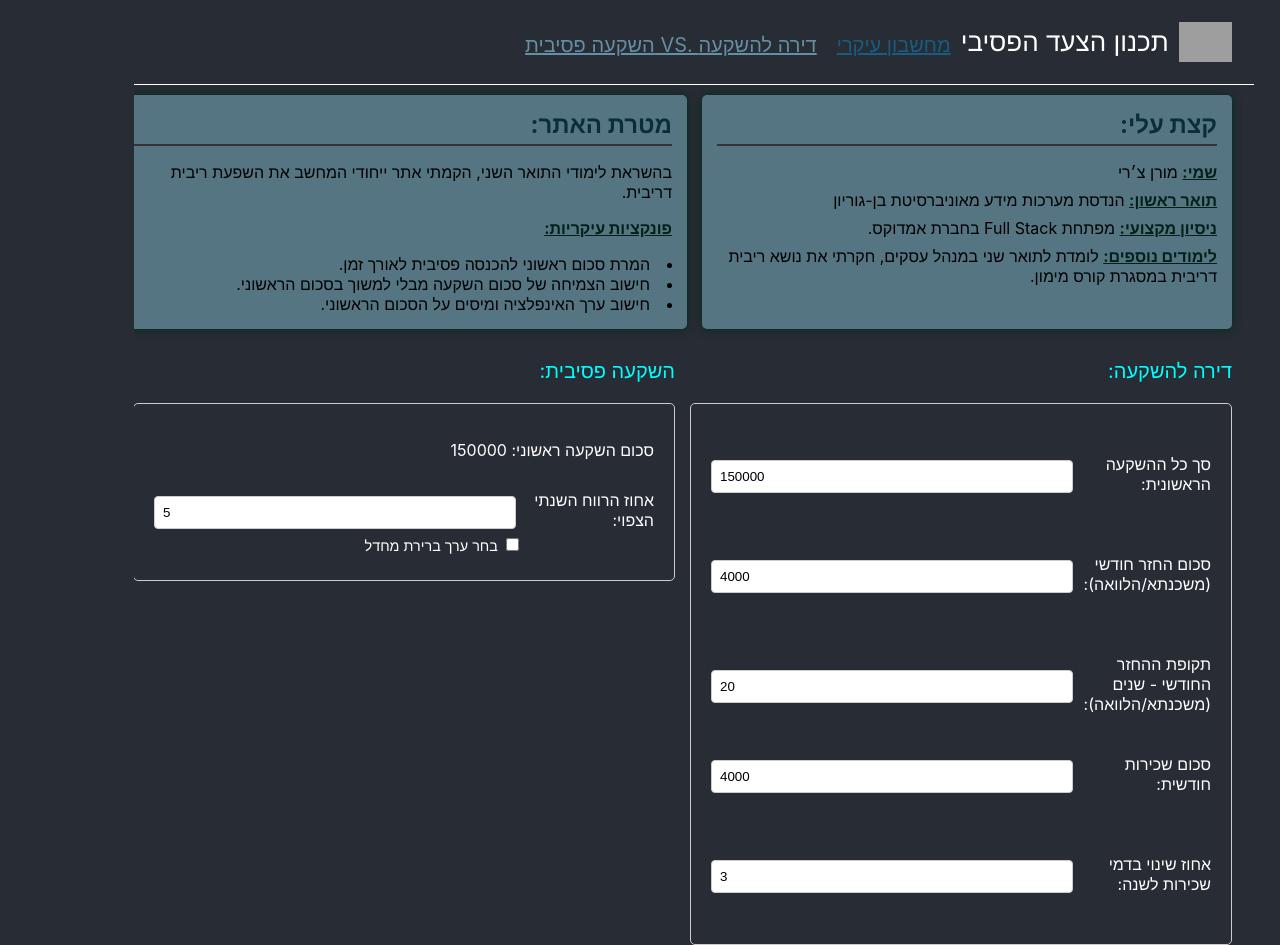
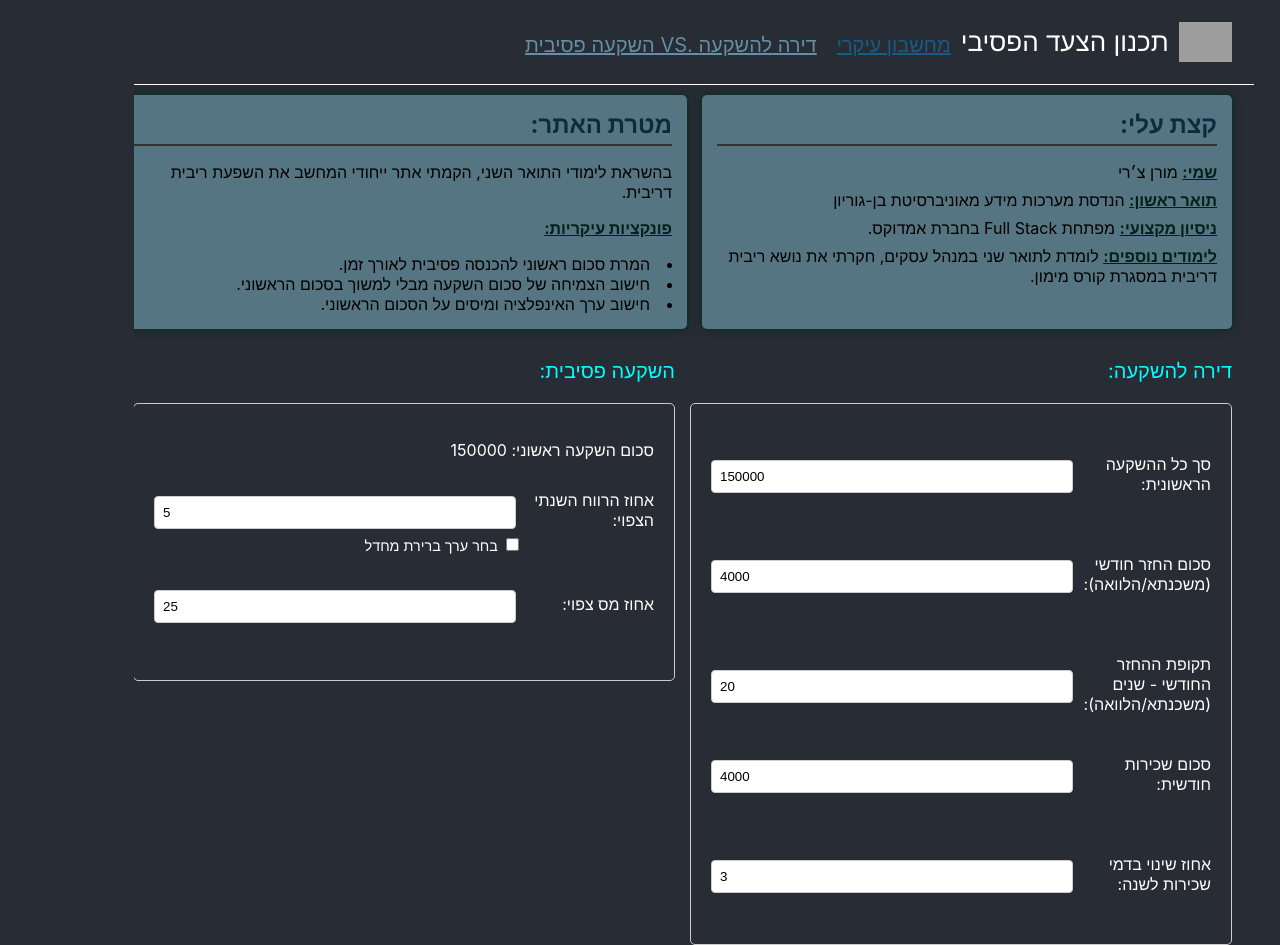
Before and after one commit to MoranChery/planning-passive-step, a React (Create React App) app: page /houseVSpassive in a window 1280 px wide. Built offline with nearby package versions, Linux system fonts and the light colour scheme; grey boxes are pictures that could not be loaded.

Commit message:
Added tax input

```diff
--- a/src/components/PassiveForm.js
+++ b/src/components/PassiveForm.js
@@ -3,16 +3,13 @@ import React, { useState } from 'react';
 
 
 
-const PassiveForm = ({ data }) => {
+const PassiveForm = ({ data, setPassiveDataForm }) => {
 
     const [checked, setChecked] = React.useState(false);
     const [formData, setFormData] = useState({
-        initialAmount: '100000',
-        profitPercentage: '5',
-        years: '5',
-        addPercentage: '10',
-        taxPercentage: '25',
-        partialWithdrawalPercentage: '90',
+        initialAmount: data.initialAmount,
+        profitPercentage: data.profitPercentage,
+        taxPercentage: data.taxPercentage
     });
 
     const [errors, setErrors] = useState({});
@@ -21,16 +18,23 @@ const PassiveForm = ({ data }) => {
         if (!checked) {
             setErrors({ ...errors, profitPercentage: "" })
         }
-        setFormData({ ...formData, profitPercentage: "5" });
+        let dataForm = {
+            ...formData,
+            profitPercentage: 5
+        };
+        setFormData(dataForm);
+        setPassiveDataForm(dataForm);
         setChecked(!checked);
     };
 
     const handleChange = (e) => {
         const { name, value } = e.target;
-        setFormData({
+        let dataForm = {
             ...formData,
             [name]: value,
-        });
+        };
+        setFormData(dataForm)
+        setPassiveDataForm(dataForm);
     };
 
     return (
@@ -63,6 +67,20 @@ const PassiveForm = ({ data }) => {
                     </div>
                     {errors.profitPercentage && <p className="error">{errors.profitPercentage}</p>}
                 </div>
+                <div className='field'>
+                    <div className="form-group">
+                        <label className="inputClass" htmlFor="taxPercentage">אחוז מס צפוי:</label>
+                        <input
+                            type="text"
+                            id="taxPercentage"
+                            name="taxPercentage"
+                            value={formData.taxPercentage}
+                            onChange={handleChange}
+                            placeholder="Fixed number or x.y%"
+                        />
+                    </div>
+                    {errors.taxPercentage && <p className="error">{errors.taxPercentage}</p>}
+                </div>
             </div>
 
         </div>
```
